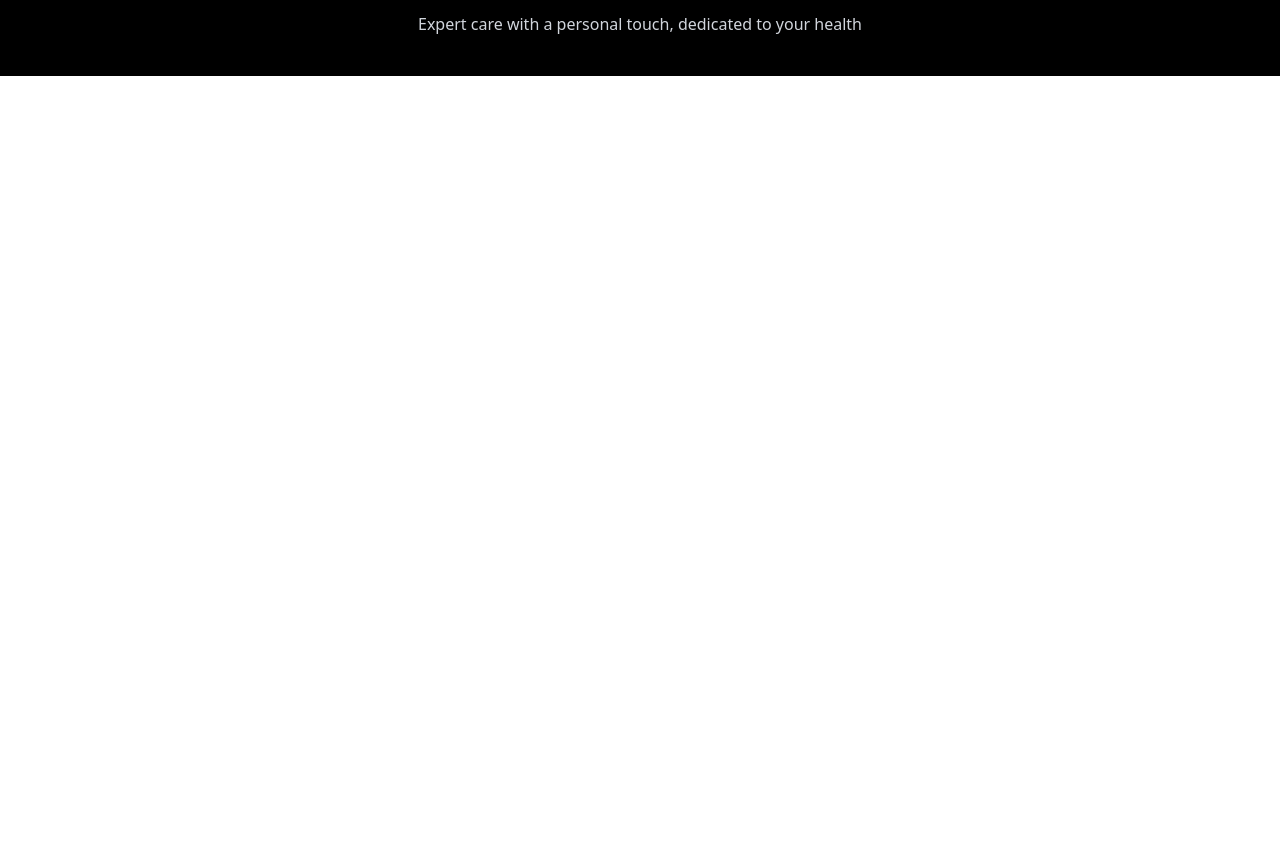
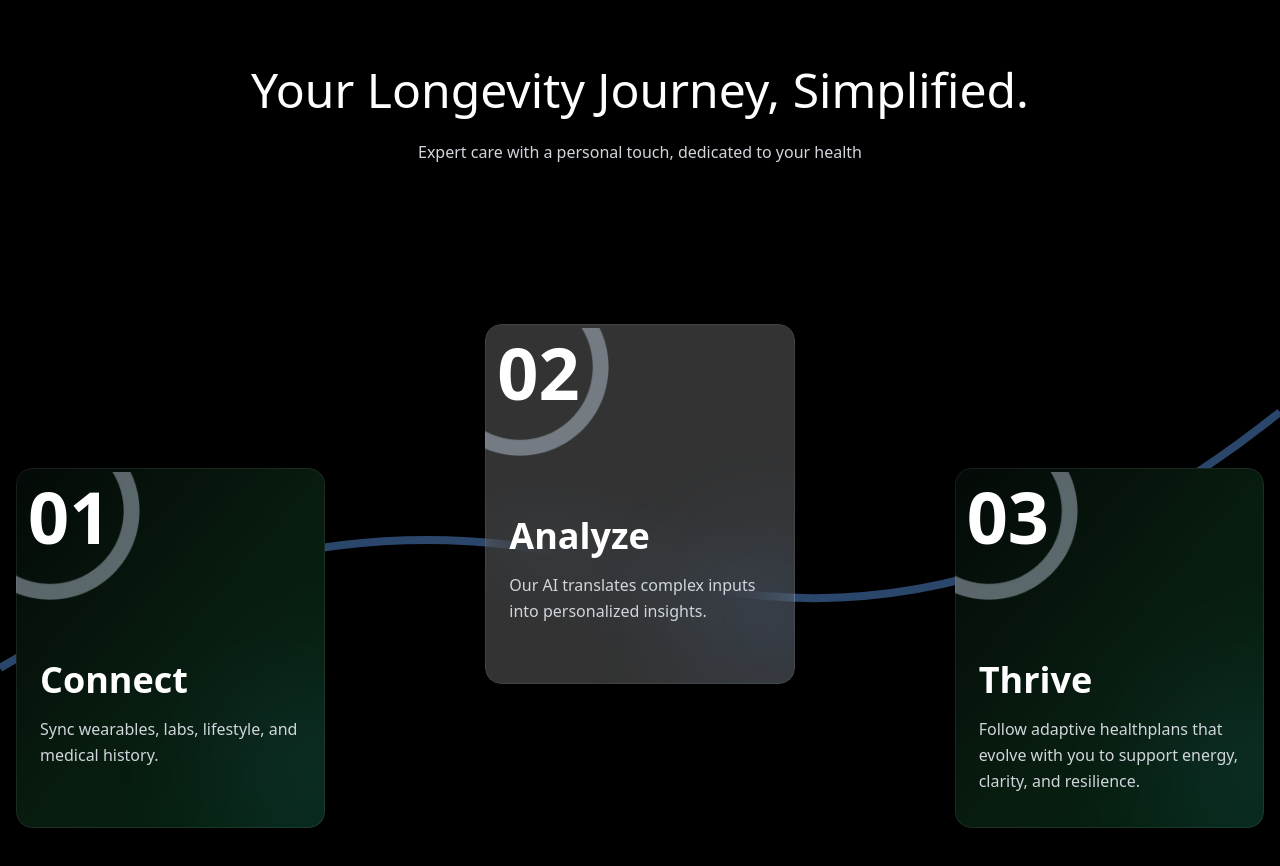
Before and after one commit to MohammedRasif/Tarakhpatel, a React (Vite) app: page / in a window 1280 px wide. Shown: the part 2540-3406 px from the top of the page. Before the commit the page ends 2616 px from the top, so only its background shows below. Built offline with nearby package versions, Linux system fonts and the light colour scheme.

Commit message:
add new section

```diff
--- /dev/null
+++ b/src/component/Page.jsx/AnimatedCursorline.jsx
@@ -0,0 +1,96 @@
+import { motion, useAnimation } from "framer-motion";
+import { useEffect, useRef } from "react";
+import { Database, FileText, BarChart3 } from "lucide-react";
+
+export default function AnimatedCurveLine() {
+  const controls = useAnimation();
+  const ref = useRef(null);
+  const isInViewRef = useRef(false);
+
+  useEffect(() => {
+    const observer = new IntersectionObserver(
+      ([entry]) => {
+        if (entry.isIntersecting && !isInViewRef.current) {
+          isInViewRef.current = true;
+          controls.start("visible");
+        }
+      },
+      { threshold: 0.5 }
+    );
+
+    if (ref.current) {
+      observer.observe(ref.current);
+    }
+
+    return () => {
+      if (ref.current) {
+        observer.unobserve(ref.current);
+      }
+    };
+  }, [controls]);
+
+  const pathVariants = {
+    hidden: { pathLength: 0, opacity: 0 },
+    visible: {
+      pathLength: 1,
+      opacity: 1,
+      transition: { duration: 2, ease: "easeInOut", delay: 0.5 },
+    },
+  };
+
+  const circleVariants = {
+    hidden: { opacity: 0 },
+    visible: {
+      opacity: [0, 1, 1, 0],
+      transition: {
+        duration: 3,
+        delay: 2.5,
+        repeat: Number.POSITIVE_INFINITY,
+        repeatDelay: 2,
+      },
+    },
+  };
+
+  return (
+    <div ref={ref} className="relative w-full -mt-[70vh] h-[80vh]">
+      <svg
+        className="absolute inset-0 w-full h-full overflow-hidden"
+        viewBox="0 0 800 200"
+        fill="none"
+        xmlns="http://www.w3.org/2000/svg"
+      >
+        {/* Animated Path */}
+        <motion.path
+          d="M 0 240 Q 200 120, 400 180 T 800 80"
+          stroke="#2B466B" // Changed stroke color here
+          strokeWidth="5"
+          fill="none"
+          variants={pathVariants}
+          initial="hidden"
+          animate={controls}
+        />
+
+        {/* Moving Dot Animation */}
+        <motion.circle
+          r="6"
+          fill="#ffffff"
+          variants={circleVariants}
+          initial="hidden"
+          animate={controls}
+        >
+          <animateMotion dur="3s" begin="2.5s" repeatCount="indefinite">
+            <mpath href="#curve-path" />
+          </animateMotion>
+        </motion.circle>
+
+        {/* Hidden path for motion */}
+        <path
+          id="curve-path"
+          d="M 0 240 Q 200 120, 400 180 T 800 80"
+          fill="none"
+          opacity="0"
+        />
+      </svg>
+    </div>
+  );
+}
--- a/src/component/Page.jsx/Longevity.jsx
+++ b/src/component/Page.jsx/Longevity.jsx
@@ -1,15 +1,129 @@
 import React from "react";
+import AnimatedCurveLine from "./AnimatedCursorline";
+import imgae from "../../image/Ellipse 374.png";
 
-function Longevity() {
+function Longevity({ number, title, description }) {
   return (
-    <div>
-      <div className="container mx-auto py-10 pt-20 text-center max-w-5xl">
+    <div className="py-32">
+      <div className="container mx-auto py-10 pt-20 text-center pb-40">
         <h1 className="text-white text-[48px] font-medium leading-tight">
           Your Longevity Journey, Simplified.
         </h1>
         <p className="text-[16px] text-gray-300 pt-5">
-         Expert care with a personal touch, dedicated to your health
+          Expert care with a personal touch, dedicated to your health
         </p>
+      </div>
+      <div>
+        {/* card desgin show*/}
+        <div className="container mx-auto flex flex-col md:flex-row justify-center items-center gap-40 px-4 z-30 relative">
+          {/* 01 */}
+          <div className=" relative top-36 w-80 h-[45vh] rounded-2xl p-6 overflow-hidden transform hover:scale-105 transition-transform duration-300">
+            {/* Background Gradient with Blur */}
+            <div className="absolute inset-0 z-0 bg-gradient-to-br from-[#040a07] via-[#081b0f] to-[#03240f] rounded-2xl "></div>
+
+            {/* Border Effect */}
+            <div className="absolute inset-0 z-10 rounded-2xl border border-white/[0.08]"></div>
+
+            {/* Circular Progress/Number Indicator */}
+            <div className="relative z-20 flex items-center justify-start mb-10">
+              <h1 className="absolute text-white text-7xl -top-3 left-0 font-semibold -ml-3">
+                01
+              </h1>
+              <div className="relative w-32 h-32 rounded-full  flex items-center justify-center text-white text-4xl font-bold ">
+                <img
+                  src={imgae}
+                  alt=""
+                  className="h-32 -mt-10 -ml-14 object-cover"
+                />
+              </div>
+            </div>
+
+            {/* Card Content */}
+            <div className="relative z-20 text-left">
+              <h2 className="text-white text-4xl font-semibold mb-4">
+                Connect
+              </h2>
+              <p className="text-gray-300 text-[16px] leading-relaxed">
+                Sync wearables, labs, lifestyle, and medical history.
+              </p>
+            </div>
+
+            {/* Faint blue curve, similar to the main AnimatedCurveLine, for aesthetic */}
+            <div className="absolute -bottom-10 -right-20 w-48 h-48 rounded-full bg-[#63A4FF] opacity-10 filter blur-3xl z-0"></div>
+          </div>
+          {/* 02 */}
+          <div className=" w-80 h-[45vh] relative top-0 rounded-2xl p-6 overflow-hidden transform hover:scale-105 transition-transform duration-300">
+            {/* Background Gradient with Blur */}
+            <div className="absolute inset-0 z-0  backdrop-blur-2xl bg-white/20 outline-offset-[-1px] outline-neutral-400/25 rounded-2xl "></div>
+
+            {/* Border Effect */}
+            <div className="absolute inset-0 z-10 rounded-2xl border border-white/[0.08]"></div>
+
+            {/* Circular Progress/Number Indicator */}
+            <div className="relative z-20 flex items-center justify-start mb-10">
+              <h1 className="absolute text-white text-7xl -top-3 left-0 font-semibold -ml-3">
+                02
+              </h1>
+              <div className="relative w-32 h-32 rounded-full  flex items-center justify-center text-white text-4xl font-bold ">
+                <img
+                  src={imgae}
+                  alt=""
+                  className="h-32 -mt-10 -ml-14 object-cover"
+                />
+              </div>
+            </div>
+
+            {/* Card Content */}
+            <div className="relative z-20 text-left">
+              <h2 className="text-white text-4xl font-semibold mb-4">
+                Analyze
+              </h2>
+              <p className="text-gray-300 text-[16px] leading-relaxed">
+                Our AI translates complex inputs into personalized insights.
+              </p>
+            </div>
+
+            {/* Faint blue curve, similar to the main AnimatedCurveLine, for aesthetic */}
+            <div className="absolute -bottom-10 -right-20 w-48 h-48 rounded-full bg-[#63A4FF] opacity-10 filter blur-3xl z-0"></div>
+          </div>
+          {/* 03 */}
+          <div className="relative top-36 w-80 h-[45vh] rounded-2xl p-6 overflow-hidden transform hover:scale-105 transition-transform duration-300">
+            {/* Background Gradient with Blur */}
+            <div className="absolute inset-0 z-0 bg-gradient-to-br from-[#040a07] via-[#081b0f] to-[#03240f] rounded-2xl "></div>
+
+            {/* Border Effect */}
+            <div className="absolute inset-0 z-10 rounded-2xl border border-white/[0.08]"></div>
+
+            {/* Circular Progress/Number Indicator */}
+            <div className="relative z-20 flex items-center justify-start mb-10">
+              <h1 className="absolute text-white text-7xl -top-3 left-0 font-semibold -ml-3">
+                03
+              </h1>
+              <div className="relative w-32 h-32 rounded-full  flex items-center justify-center text-white text-4xl font-bold ">
+                <img
+                  src={imgae}
+                  alt=""
+                  className="h-32 -mt-10 -ml-14 object-cover"
+                />
+              </div>
+            </div>
+
+            {/* Card Content */}
+            <div className="relative z-20 text-left">
+              <h2 className="text-white text-4xl font-semibold mb-4">Thrive</h2>
+              <p className="text-gray-300 text-[16px] leading-relaxed">
+                Follow adaptive healthplans that evolve with you to support
+                energy, clarity, and resilience.
+              </p>
+            </div>
+
+            {/* Faint blue curve, similar to the main AnimatedCurveLine, for aesthetic */}
+            <div className="absolute -bottom-10 -right-20 w-48 h-48 rounded-full bg-[#63A4FF] opacity-10 filter blur-3xl z-0"></div>
+          </div>
+        </div>
+        <div className=" relative z-10">
+          <AnimatedCurveLine></AnimatedCurveLine>
+        </div>
       </div>
     </div>
   );
```
Also changed, not shown: src/image/Ellipse 374.png (added).
